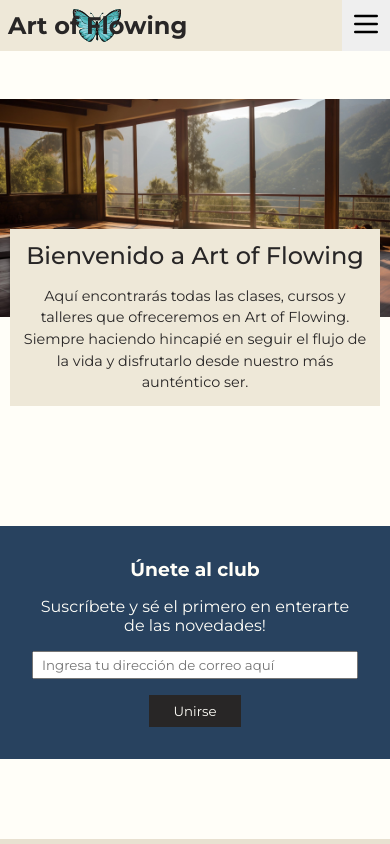
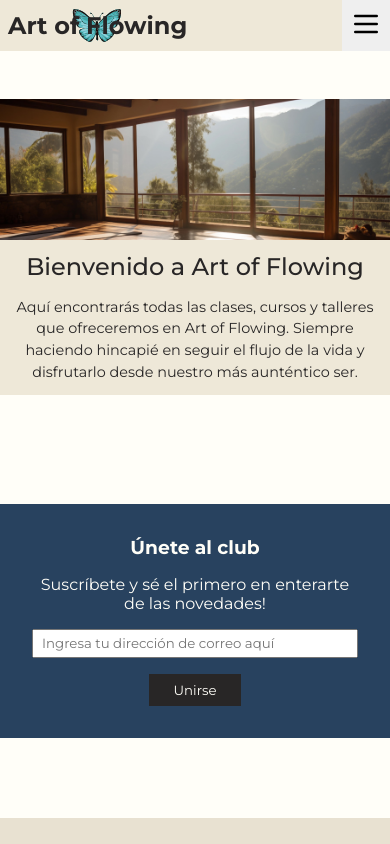
Before and after one commit to MaxiJRom/artofflowing, a React (Create React App) app: page / in a window 390 px wide. Shown: the top 844 px of the page. Built offline with nearby package versions, Linux system fonts and the light colour scheme.

Commit message:
mejoras2

```diff
--- a/src/style/App.css
+++ b/src/style/App.css
@@ -231,6 +231,10 @@ nav ul > li > a {
     padding-inline: 0;
 
     display: grid;
+
+    > * {
+      width: 100%;
+    }
 
     .hero-img {
       width: 100%;
```
